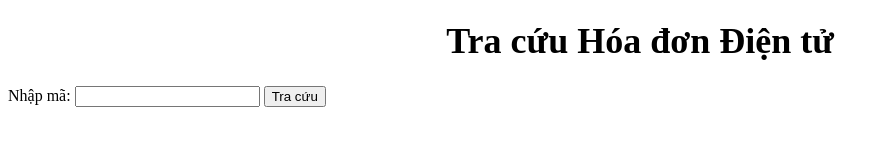
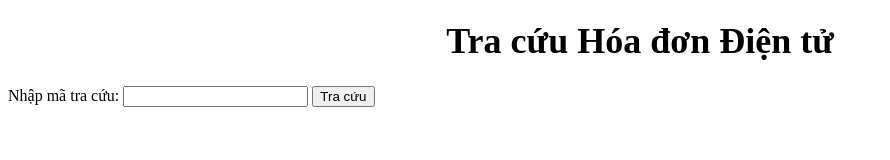
Before and after one commit to hoadondt/hoadondt.github.io, a plain HTML site: page index.html in a window 1280 px wide. Shown: the whole page, without its empty margins (0-890 px from the left). Drawn offline with Linux system fonts and the light colour scheme.

Commit message:
Update index.html

```diff
--- a/index.html
+++ b/index.html
@@ -3,7 +3,7 @@
 </header>
 
 <!-- Form nhập mã -->
-<label for="code">Nhập mã:</label>
+<label for="code">Nhập mã tra cứu:</label>
 <input type="text" id="code" name="code">
 <button type="button" onclick="checkCode()">Tra cứu</button>
 
```
